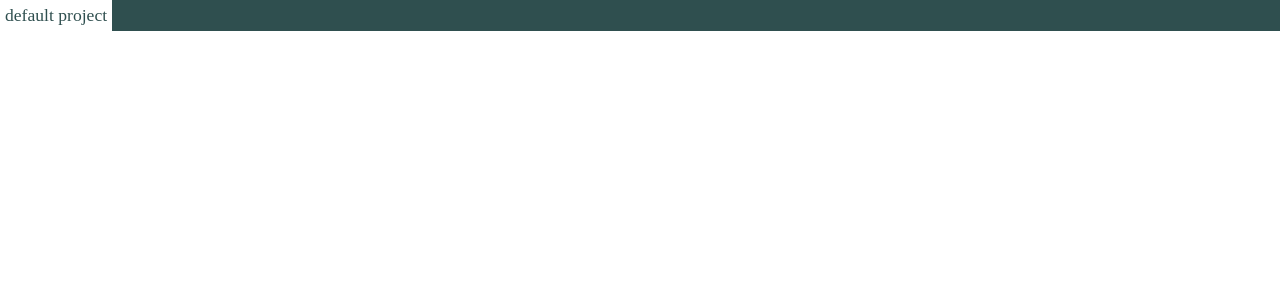
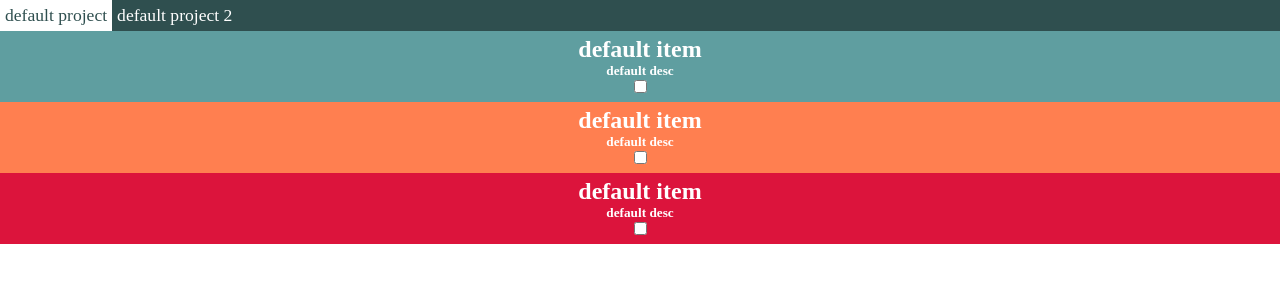
Before and after one commit to Ray-Sewell/JavaScript_Todo_List, a website built with webpack: page dist/index.html in a window 1280 px wide. Built offline with nearby package versions, Linux system fonts and the light colour scheme.

Commit message:
created project_nav, set_focus and display_item_list module, introduced project navigation

```diff
--- a/src/display.js
+++ /dev/null
@@ -1,12 +0,0 @@
-const project_list_html = document.querySelector("#project-list");
-
-function display(project_list) {
-    project_list.forEach(i => {
-        let project_name = document.createElement("div");
-        project_name.className = "project-nav-button";
-        project_name.innerHTML = i.name;
-        project_list_html.appendChild(project_name);
-    });
-}
-
-export default display
--- /dev/null
+++ b/src/display_item_list.js
@@ -0,0 +1,34 @@
+const content = document.querySelector("#content");
+
+function display_item_list(project) {
+    content.innerHTML = "";
+    project.items.forEach(i => {
+        let item = document.createElement("div");
+        let item_name = document.createElement("h2");
+        let item_description = document.createElement("h5");
+        let item_complete = document.createElement("input");
+        item.className = "todo-item";
+        item.style.background = get_item_priority_color(i);
+        item_name.innerHTML = i.name;
+        item_description.innerHTML = i.description;
+        item_complete.type = "checkbox";
+        item_complete.checked = i.complete;
+        item.appendChild(item_name);
+        item.appendChild(item_description);
+        item.appendChild(item_complete);
+        content.appendChild(item);
+    });
+}
+
+function get_item_priority_color(item) {
+    let p = item.priority;
+    if (p == "high") {
+        return "#DC143C";
+    } else if (p == "medium") {
+        return "#FF7F50";
+    } else {
+        return "#5F9EA0";
+    }
+}
+
+export default display_item_list
--- a/src/index.css
+++ b/src/index.css
@@ -16,3 +16,8 @@
     background-color: white;
     color: darkslategray;
 }
+.todo-item {
+    text-align: center;
+    padding: 5px;
+    color: white;
+}
--- a/src/index.js
+++ b/src/index.js
@@ -1,6 +1,7 @@
 import project from "./project";
 import todo_item from "./todo_item";
-import display from "./display";
+import project_nav from "./project_nav";
+import display_item_list from "./display_item_list";
 import "./index.css";
 
 let project_list = [];
@@ -17,7 +18,18 @@ function create_todo_item(project, name, desc, priority) {
     return temp_item;
 }
 
+function get_project_from_project_list(i) {
+    return project_list[i];
+}
+
 let default_project = create_project("default project", "default desc", "high");
+create_todo_item(default_project, "default item", "default desc", "low");
 create_todo_item(default_project, "default item", "default desc", "medium");
+create_todo_item(default_project, "default item", "default desc", "high");
+let default_project_2 = create_project("default project 2", "default desc", "low");
+create_todo_item(default_project_2, "default item 2", "default desc 2", "low");
 
-display(project_list);
+project_nav(project_list);
+display_item_list(project_list[0]);
+
+export default get_project_from_project_list
--- /dev/null
+++ b/src/project_nav.js
@@ -0,0 +1,18 @@
+import set_focus from "./set_focus";
+
+const project_list_html = document.querySelector("#project-list");
+
+function project_nav(project_list) {
+    project_list.forEach((p, i) => {
+        let project = document.createElement("div");
+        project.className = "project-nav-button";
+        project.innerHTML = p.name;
+        project.dataset.index = i;
+        project.onclick = function() {
+            set_focus(i);
+        };
+        project_list_html.appendChild(project);
+    });
+}
+
+export default project_nav
--- /dev/null
+++ b/src/set_focus.js
@@ -0,0 +1,9 @@
+import get_project_from_project_list from "./index";
+import display_item_list from "./display_item_list";
+
+function set_focus(i) {
+    let project = get_project_from_project_list(i);
+    display_item_list(project);
+}
+
+export default set_focus
```
Also changed, not shown: dist/main.js.
